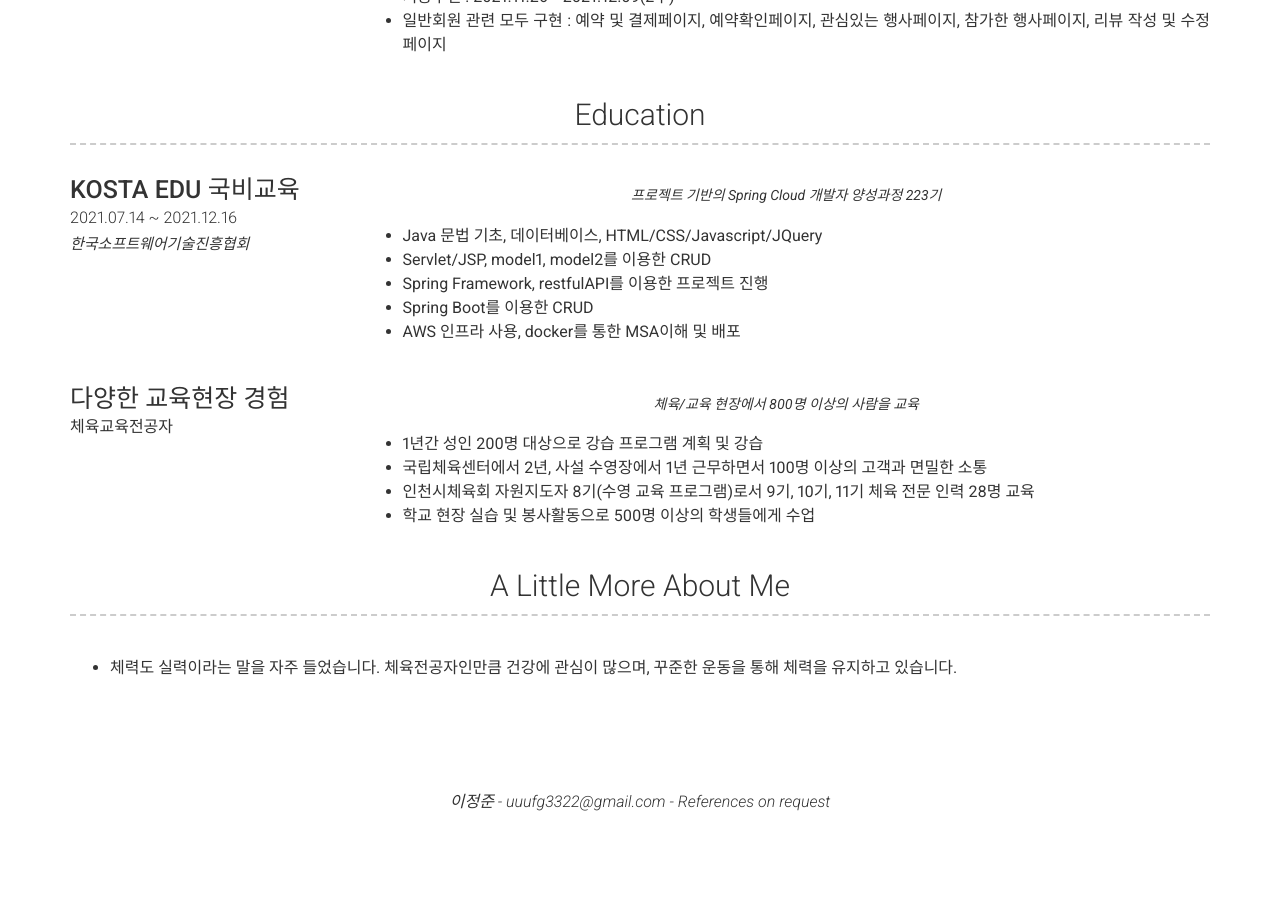
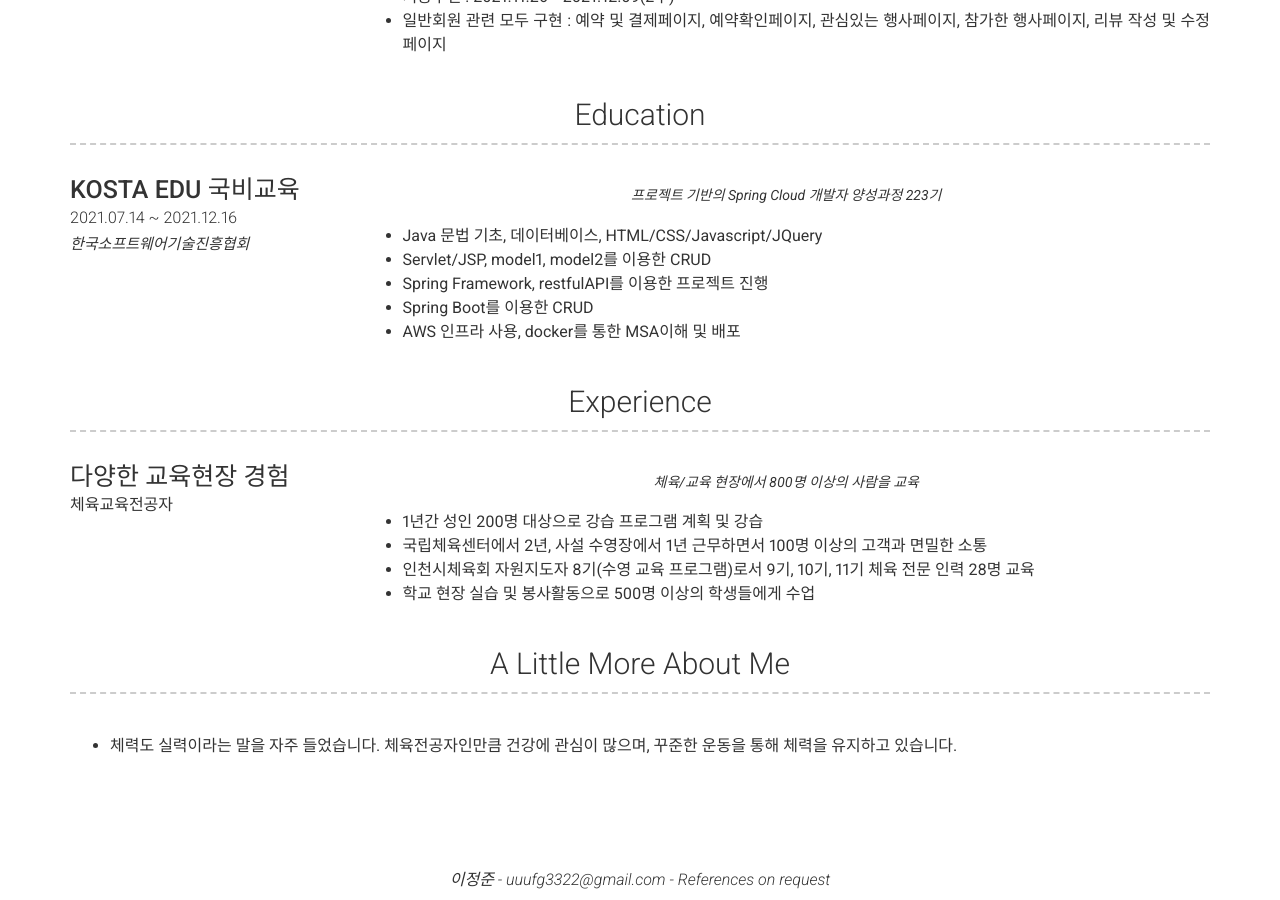
Before and after one commit to dunowljj/resume, a Jekyll site: the page built from index.md, in a window 1280 px wide and 900 px high, scrolled down 718 px. Built offline with Jekyll 4.4.1, drawn with Linux system fonts in a browser that asks for light colours; nearby versions of some CDN libraries; before the commit the page ends 1540 px from its top, so only the background shows below that.

Commit message:
last fix

```diff
--- a/_config.yml
+++ b/_config.yml
@@ -95,6 +95,9 @@ content:
           - Spring Framework, restfulAPI를 이용한 프로젝트 진행
           - Spring Boot를 이용한 CRUD
           - AWS 인프라 사용, docker를 통한 MSA이해 및 배포
+  - title: Experience
+    layout: list
+    content:
       - layout: left
         title: 다양한 교육현장 경험
         sub_title: 체육교육전공자
@@ -115,10 +118,6 @@ content:
     layout: text
     content: | # this will include new lines to allow paragraphs
       - 체력도 실력이라는 말을 자주 들었습니다. 체육전공자인만큼 건강에 관심이 많으며, 꾸준한 운동을 통해 체력을 유지하고 있습니다.
-
-  # - title: Experience
-  #   layout: list
-  #   content:
 
 
 # Footer
```
